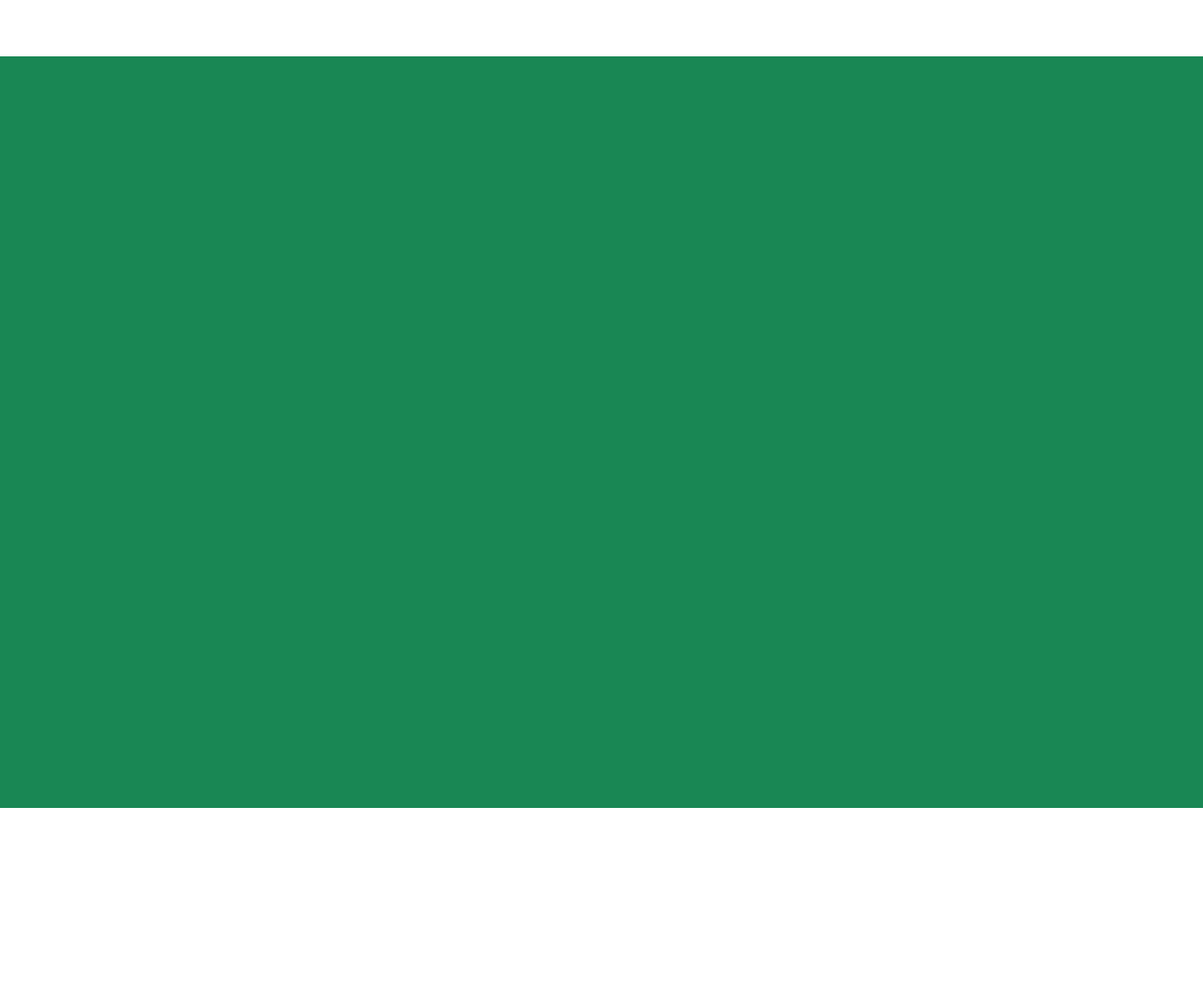
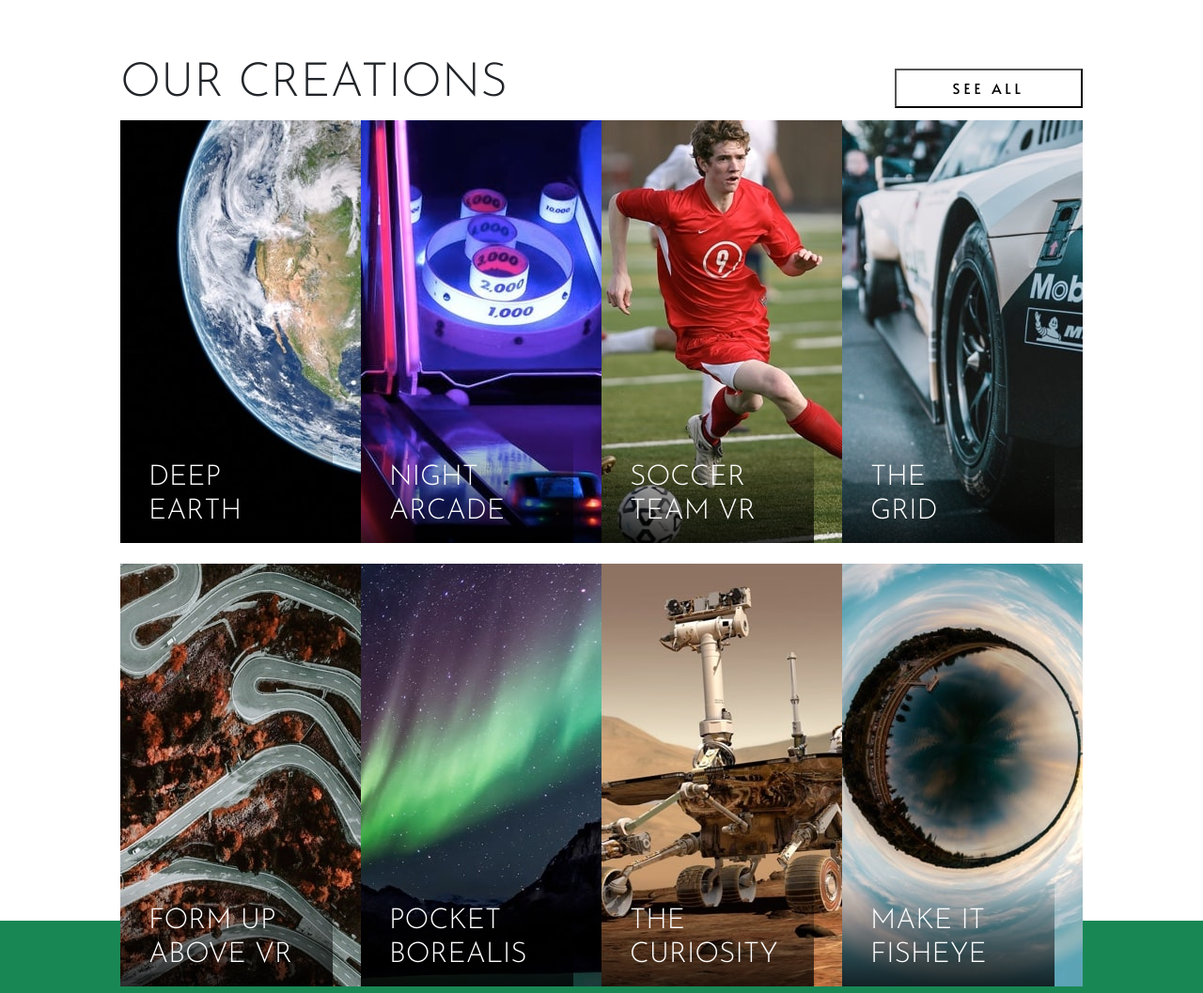
Before and after one commit to Moon-Seng/Loopstudios-landing-page-solution, a website: page index.html in a window 1280 px wide. Shown: the part 1300-2357 px from the top of the page at 94% size. Before the commit the page ends 2160 px from the top, so only its background shows below. Drawn offline with nearby package versions, Linux system fonts and the light colour scheme.

Commit message:
finished creation section

```diff
--- a/index.html
+++ b/index.html
@@ -46,6 +46,98 @@
             creations have transformed businesses through digital experiences that bind
             to their brand.</p>
         </div>
+      </div>
+    </div>
+  </section>
+
+  <section>
+    <div class="creation">
+      <div class="creation-text">
+        <h2>Our creations</h2>
+        <button>See all</button>
+      </div>
+
+      <div class="creation-img">
+        <div class="mb-4 position-relative col-12 col-md-3">
+          <div class="creation-card-img">
+            <img src="/images/desktop/image-deep-earth.jpg" alt="">
+          </div>
+
+          <div class="card-text">
+            <h2>Deep <br> Earth</h2>
+          </div>
+        </div>
+
+        <div class="mb-4 position-relative col-12 col-md-3">
+          <div class="creation-card-img">
+            <img src="/images/desktop/image-night-arcade.jpg" alt="">
+          </div>
+
+          <div class="card-text">
+            <h2>night <br> arcade</h2>
+          </div>
+        </div>
+
+        <div class="mb-4 position-relative col-12 col-md-3">
+          <div class="creation-card-img">
+            <img src="/images/desktop/image-soccer-team.jpg" alt="">
+          </div>
+
+          <div class="card-text">
+            <h2>Soccer <br> Team VR</h2>
+          </div>
+        </div>
+
+        <div class="mb-4 position-relative col-12 col-md-3">
+          <div class="creation-card-img">
+            <img src="/images/desktop/image-grid.jpg" alt="">
+          </div>
+
+          <div class="card-text">
+            <h2>The <br> grid</h2>
+          </div>
+        </div>
+
+        <div class="position-relative col-12 col-md-3">
+          <div class="creation-card-img">
+            <img src="/images/desktop/image-from-above.jpg" alt="">
+          </div>
+
+          <div class="card-text">
+            <h2>Form up <br> above vr</h2>
+          </div>
+        </div>
+
+        <div class="position-relative col-12 col-md-3">
+          <div class="creation-card-img">
+            <img src="/images/desktop/image-pocket-borealis.jpg" alt="">
+          </div>
+
+          <div class="card-text">
+            <h2>pocket <br> borealis</h2>
+          </div>
+        </div>
+
+        <div class="position-relative col-12 col-md-3">
+          <div class="creation-card-img">
+            <img src="/images/desktop/image-curiosity.jpg" alt="">
+          </div>
+
+          <div class="card-text">
+            <h2>The <br> curiosity</h2>
+          </div>
+        </div>
+
+        <div class="position-relative col-12 col-md-3">
+          <div class="creation-card-img">
+            <img src="/images/desktop/image-fisheye.jpg" alt="">
+          </div>
+
+          <div class="card-text">
+            <h2>make it <br> fisheye</h2>
+          </div>
+        </div>
+
       </div>
     </div>
   </section>
--- a/style.css
+++ b/style.css
@@ -101,3 +101,59 @@ header{
 .about-text p{
     color: hsl(0, 0%, 41%);
 }
+
+
+/* Creation */
+
+.creation{
+    width: 80%;
+    height: 100vh;
+    margin: 8rem auto;
+}
+
+.creation-text{
+    display: flex;
+    align-items: center;
+    justify-content: space-between;
+}
+
+.creation-text h2{
+    font-size: 50px;
+    font-family: 'Josefin Sans', sans-serif;
+    text-transform: uppercase;
+}
+
+.creation-text button{
+    padding: .5rem 4rem;
+    background-color: white;
+    text-transform: uppercase;
+    letter-spacing: 4px;
+}
+
+.creation-img{
+    display: flex;
+    flex-wrap: wrap;
+}
+
+.creation-card-img{
+    width: fit-content;
+}
+
+
+.card-text{
+    position:absolute;
+    bottom: 0;
+    left: 0;
+    margin-bottom: 0;
+    width: 100%;
+    padding-right: 2rem;
+}
+
+.card-text h2{
+    color: white;
+    font-family: 'Josefin Sans', sans-serif;
+    text-transform: uppercase;
+    padding: 2rem 0 1rem 2rem;
+    background:linear-gradient(transparent , rgba(0, 0, 0, 0.8));
+    margin-bottom: 0;
+}
```
